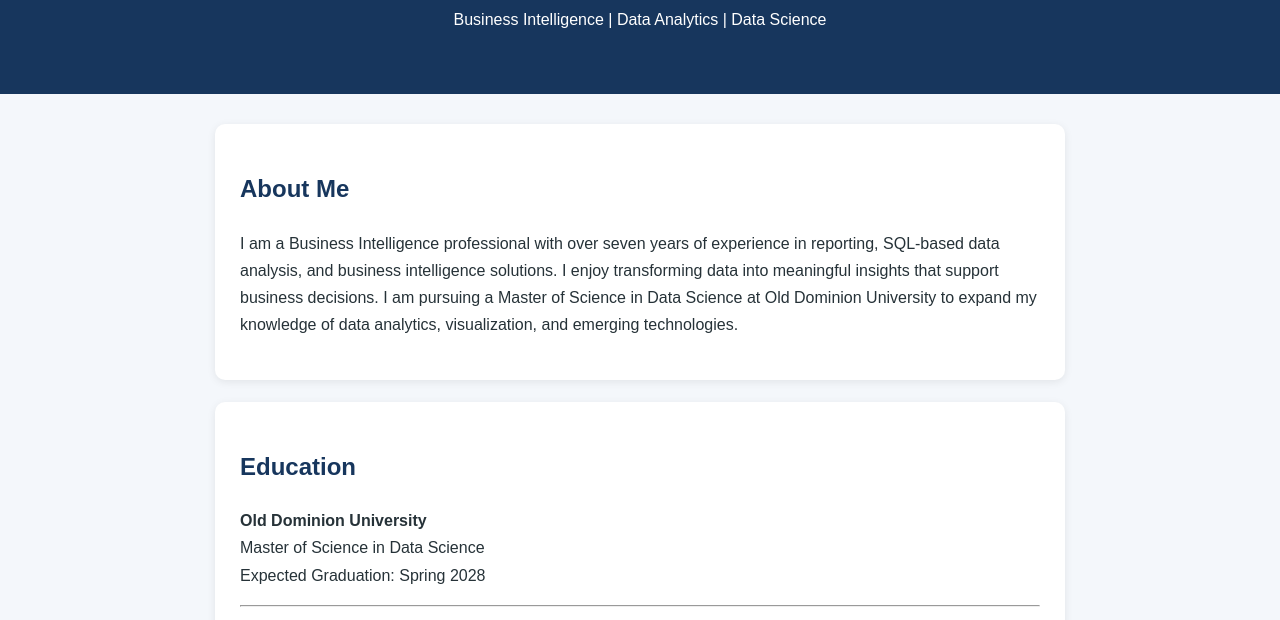
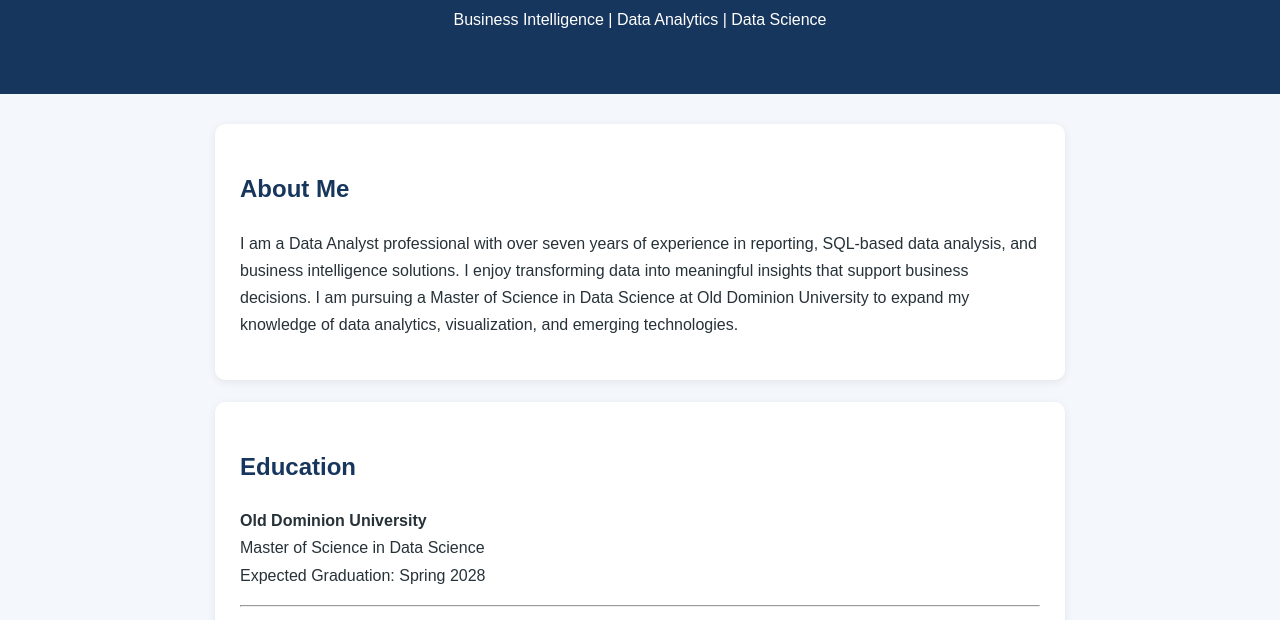
Before and after one commit to hgill2026/hgill2026.github.io, a plain HTML site: page index.html in a window 1280 px wide. Shown: the part 145-765 px from the top of the page. Drawn offline with Linux system fonts and the light colour scheme.

Commit message:
Update profession description in About Me section

```diff
--- a/index.html
+++ b/index.html
@@ -77,7 +77,7 @@
 
         </header>
         <main>
-          <section> <h2>About Me</h2> <p> I am a Business Intelligence professional with over seven years of experience
+          <section> <h2>About Me</h2> <p> I am a Data Analyst professional with over seven years of experience
                                           in reporting, SQL-based data analysis, and business intelligence solutions. I
                                           enjoy transforming data into meaningful insights that support business decisions.
                                           I am pursuing a Master of Science in Data Science at Old Dominion University to
```
